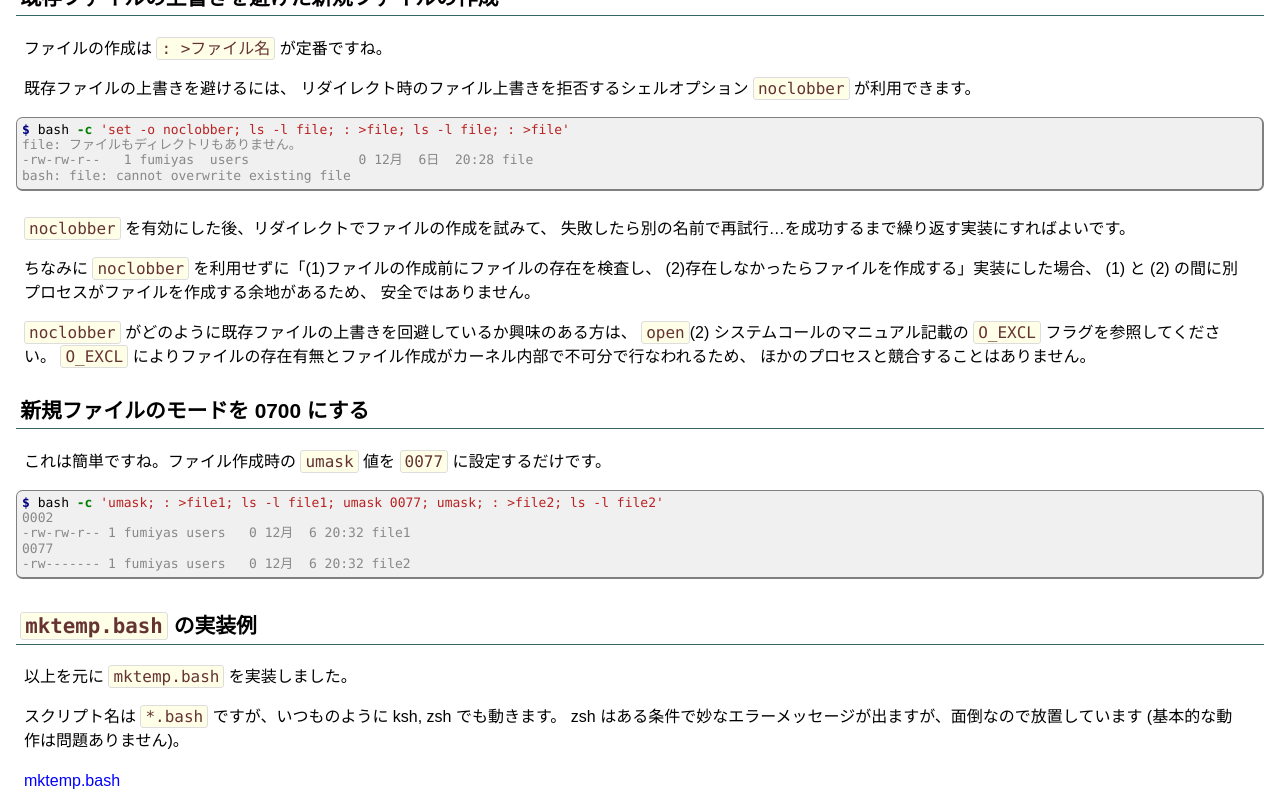
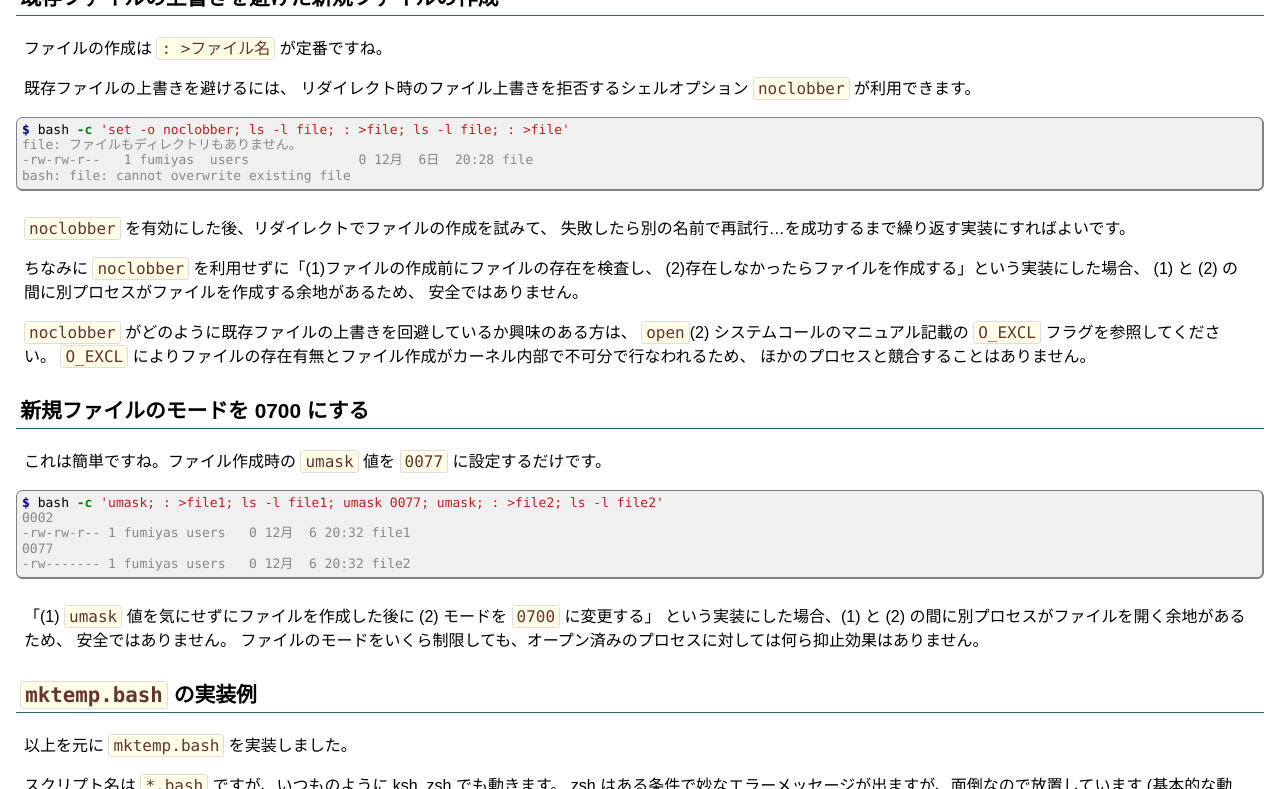
Before and after one commit to fumiyas/fumiyas.github.io, a Jekyll site: the page built from _posts/2013-12-07-mktemp.sh-advent-calendar.md, in a window 1280 px wide and 900 px high, scrolled down 606 px, cut to the strip 0-789 px from the top of the window. Built offline with Jekyll 4.4.1, drawn with Linux system fonts in a browser that asks for light colours; Markdown is read by kramdown in place of the engine named in the settings; comment, search, counter and statistics services are not loaded.

Commit message:
Add description

````diff
--- a/_posts/2013-12-07-mktemp.sh-advent-calendar.md
+++ b/_posts/2013-12-07-mktemp.sh-advent-calendar.md
@@ -54,7 +54,7 @@ bash: file: cannot overwrite existing file
 失敗したら別の名前で再試行…を成功するまで繰り返す実装にすればよいです。
 
 ちなみに `noclobber` を利用せずに「(1)ファイルの作成前にファイルの存在を検査し、
-(2)存在しなかったらファイルを作成する」実装にした場合、
+(2)存在しなかったらファイルを作成する」という実装にした場合、
 (1) と (2) の間に別プロセスがファイルを作成する余地があるため、
 安全ではありません。
 
@@ -77,6 +77,11 @@ $ bash -c 'umask; : >file1; ls -l file1; umask 0077; umask; : >file2; ls -l file
 -rw------- 1 fumiyas users   0 12月  6 20:32 file2
 ```
 
+「(1) `umask` 値を気にせずにファイルを作成した後に (2) モードを `0700` に変更する」
+という実装にした場合、(1) と (2) の間に別プロセスがファイルを開く余地があるため、
+安全ではありません。
+ファイルのモードをいくら制限しても、オープン済みのプロセスに対しては何ら抑止効果はありません。
+
 `mktemp.bash` の実装例
 ----------------------------------------------------------------------
 
````
